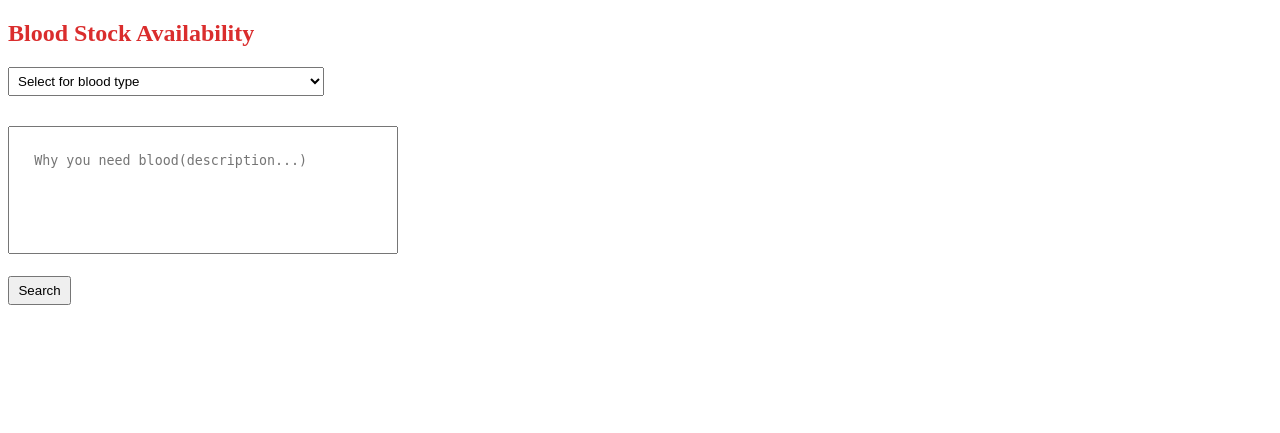
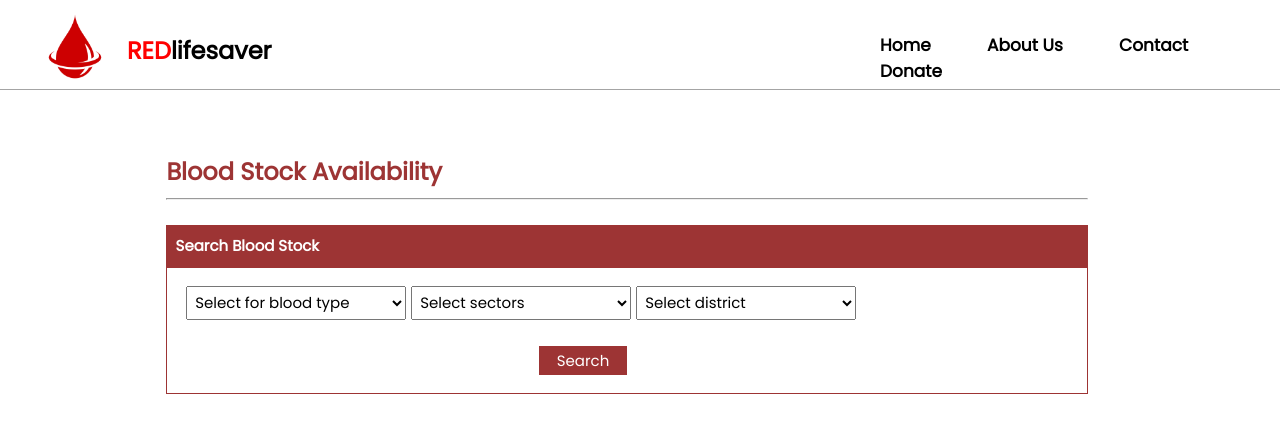
Before and after one commit to tusharn3115/BLOOD-DONATION, a PHP site: page /getBlood.php in a window 1280 px wide. Shown: the top 433 px of the page. Run offline with PHP 8.4, Linux system fonts and the light colour scheme.

Commit message:
getBlood section

```diff
--- a/getBlood.php
+++ b/getBlood.php
@@ -4,11 +4,37 @@
     <meta charset="UTF-8">
     <meta name="viewport" content="width=device-width, initial-scale=1.0">
     <title>Document</title>
-    <link rel="stylesheet" href="./userSideCss/getBlood.css?v=5">
+    <link rel="stylesheet" href="./userSideCss/style.css?v=8">
 </head>
 <body>
 
-<h2>Blood Stock Availability</h2>
+
+        <!--header section -->
+        <header id="head">
+            <div class="logo">
+
+            <img src='./userSideImg/logo.png' alt='logo img'>
+
+
+                <h2><span>RED</span>lifesaver</h2>
+            </div>
+
+            <!-- nav bar -->
+            <div class="list">
+                <ul>
+                    <li><a href="/BloodDonationWebsite/index.php">Home</a></li>
+                    <li><a href="/BloodDonationWebsite/aboutUs.php">About Us</a></li>
+                    <li><a href="#">Contact</a></li>
+                    <li><a href="/BloodDonationWebsite/donateBlood.php">Donate</a></li>
+                </ul>
+            </div>
+        </header>
+
+<section class="register">
+<h1>Blood Stock Availability</h1>
+<hr>
+<br>
+<h3>Search Blood Stock</h3>
 <div class="searchBlood">
     <form action="">
     <select name="selectBlood" >
@@ -22,13 +48,27 @@
                     <option value="O+">O+</option>
                     <option value="O-">O-</option>
     </select>
-    <br><br>
 
-    <textarea name="why" id="" cols="40" rows="5" placeholder="Why you need blood(description...)"></textarea>
-    <br><br>
 
+    <select name="sectors" id="">
+        <option value="">Select sectors</option>
+        <option value="sectors">Sector - 22</option>
+        <option value="sectors">Sector - 32</option>
+        <option value="sectors">Sector - 43</option>
+        <option value="sectors">Sector - 17</option>
+        <option value="sectors">Sector - 41</option>
+        <option value="sectors">Sector - 26</option>
+        <option value="sectors">Sector - 29</option>
+    </select>
+
+    <select name="district" id="">
+        <option value="">Select district</option>
+        <option value="">Chandigarh</option>
+    </select>
+<br>
     <button>Search</button>
     </form>
 </div>
+</section>
 </body>
 </html>
--- a/userSideCss/style.css
+++ b/userSideCss/style.css
@@ -790,3 +790,57 @@ header .list {
 .donationForm2 button:hover {
   box-shadow: inset 0 0 0 50px #000000;
 }
+
+
+.register{
+height:100%;
+display:block;
+margin-top:5%;
+  margin-left: 0%;
+  /* background-color: red; */
+}
+
+.register h1{
+  margin-bottom: 1%;
+  color: rgb(157, 52, 52);
+}
+
+.register{
+  margin-left: 13%;
+  margin-right: 15%;
+}
+
+.register h3{
+  color: white;
+  font-size: 15px;
+  padding: 1%;
+  background-color: rgb(157, 52, 52);
+}
+
+.register .searchBlood {
+  border: 1px solid rgb(157, 52, 52);
+  /* display:contents; */
+}
+
+.register .searchBlood form{
+  padding: 2%;
+}
+
+.register .searchBlood select{
+  width: 25%;
+  font-size: 15px;
+  padding: 0.5%;
+  /* margin-left: 5%; */
+}
+
+.register .searchBlood button{
+  font-size: 15px;
+  width: 10%;
+  padding: 0.3%;
+  color: white;
+  background-color: rgb(157, 52, 52);
+  border: none;
+  margin-top: 3%;
+  margin-left: 40%;
+  cursor: pointer;
+}
```
